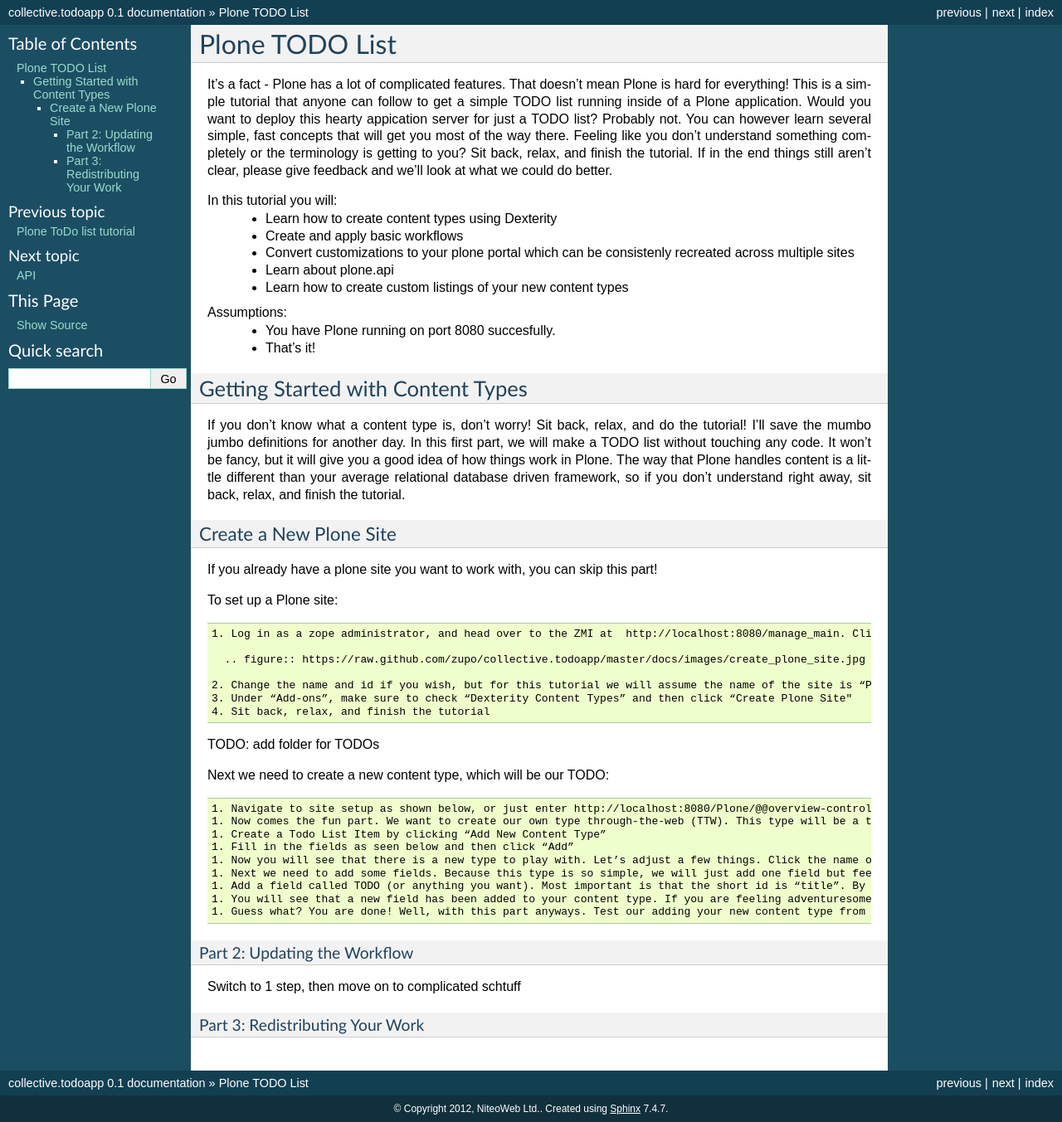
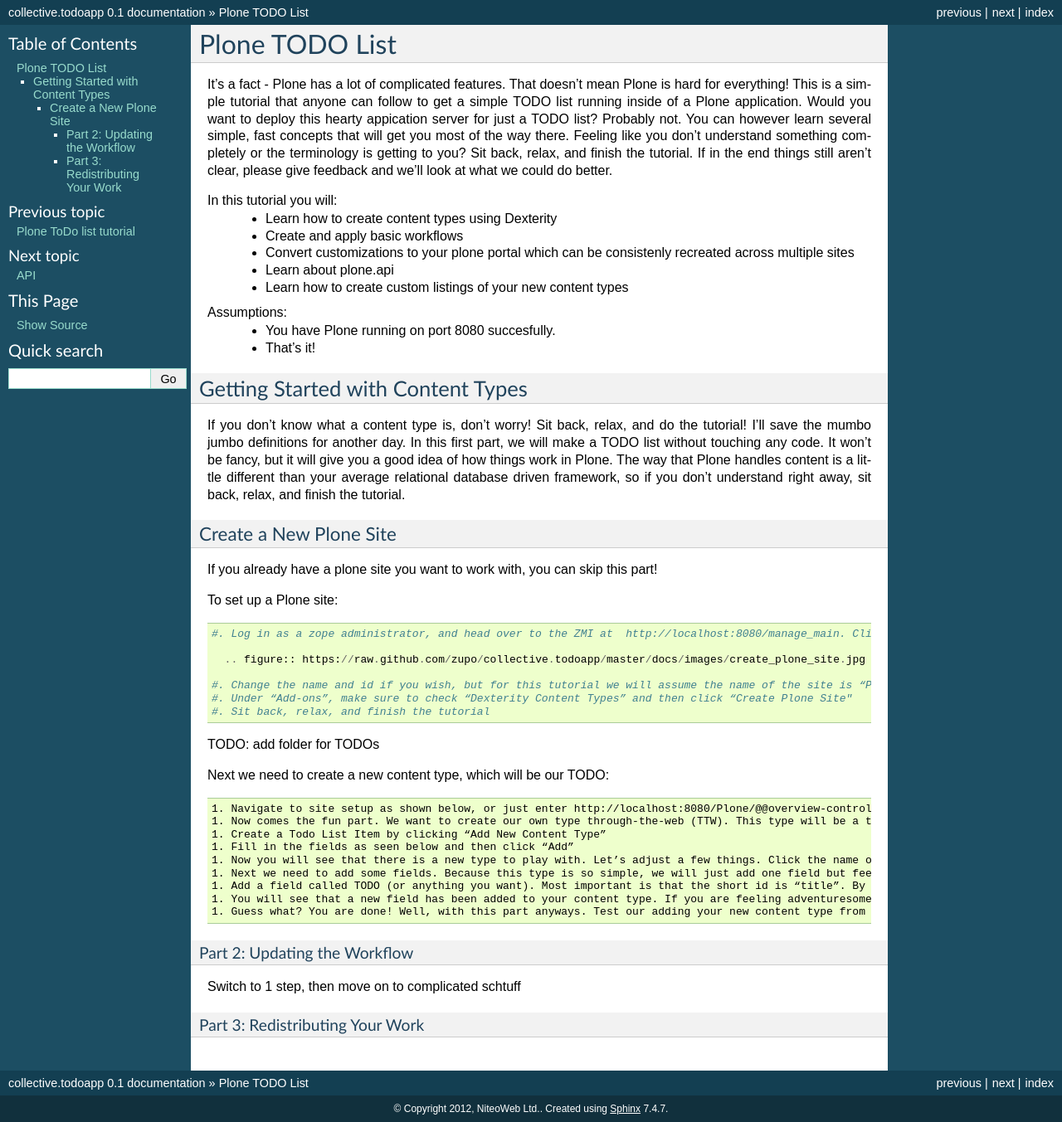
Before and after one commit to collective/tutorial.todoapp, a Sphinx documentation site: the page built from docs/tutorial.rst, in a window 1280 px wide. Shown: the whole page at 83% size. Built offline with Sphinx 7.4.7, drawn with Linux system fonts in a browser that asks for light colours.

Commit message:
Update docs/tutorial.rst

```diff
--- a/docs/tutorial.rst
+++ b/docs/tutorial.rst
@@ -24,13 +24,13 @@
 
 To set up a Plone site::
 
-  1. Log in as a zope administrator, and head over to the ZMI at  http://localhost:8080/manage_main. Click “Add Plone Site”
+  #. Log in as a zope administrator, and head over to the ZMI at  http://localhost:8080/manage_main. Click “Add Plone Site”
 
     .. figure:: https://raw.github.com/zupo/collective.todoapp/master/docs/images/create_plone_site.jpg
 
-  2. Change the name and id if you wish, but for this tutorial we will assume the name of the site is “Plone” and is located at http://localhost:8080/Plone
-  3. Under “Add-ons”, make sure to check “Dexterity Content Types” and then click “Create Plone Site"
-  4. Sit back, relax, and finish the tutorial
+  #. Change the name and id if you wish, but for this tutorial we will assume the name of the site is “Plone” and is located at http://localhost:8080/Plone
+  #. Under “Add-ons”, make sure to check “Dexterity Content Types” and then click “Create Plone Site"
+  #. Sit back, relax, and finish the tutorial
 
 TODO: add folder for TODOs
 
```
